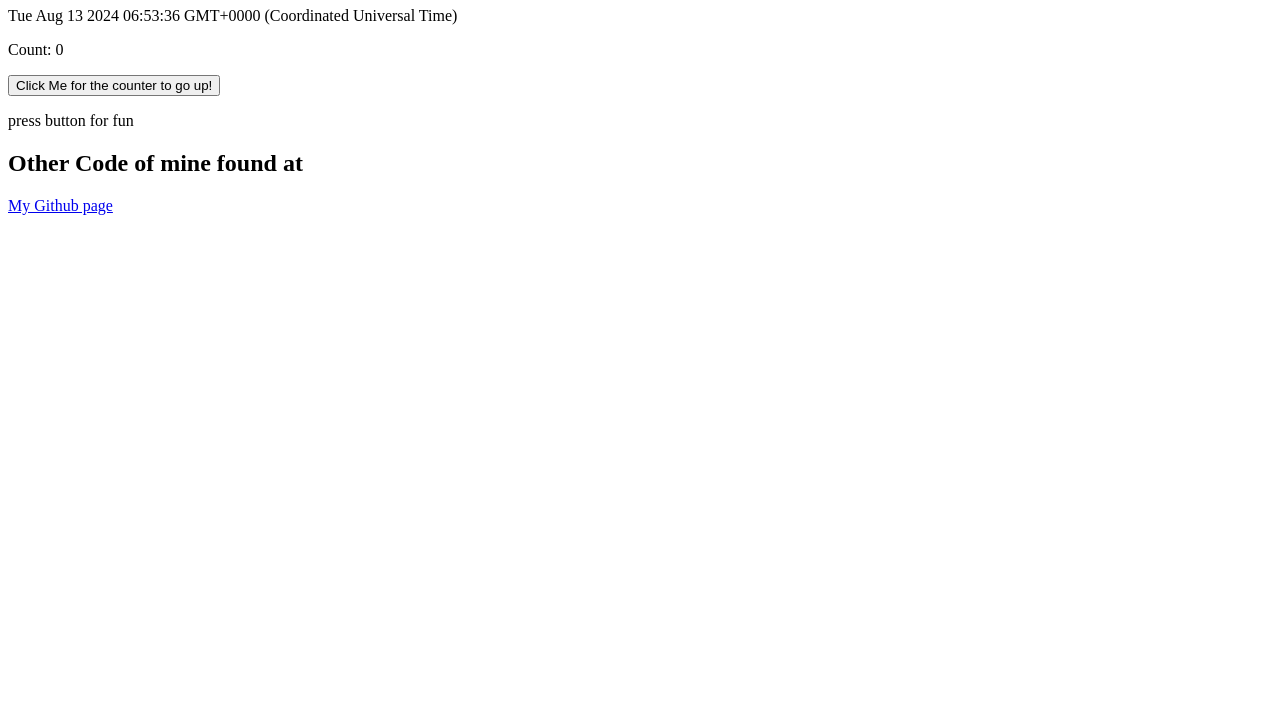
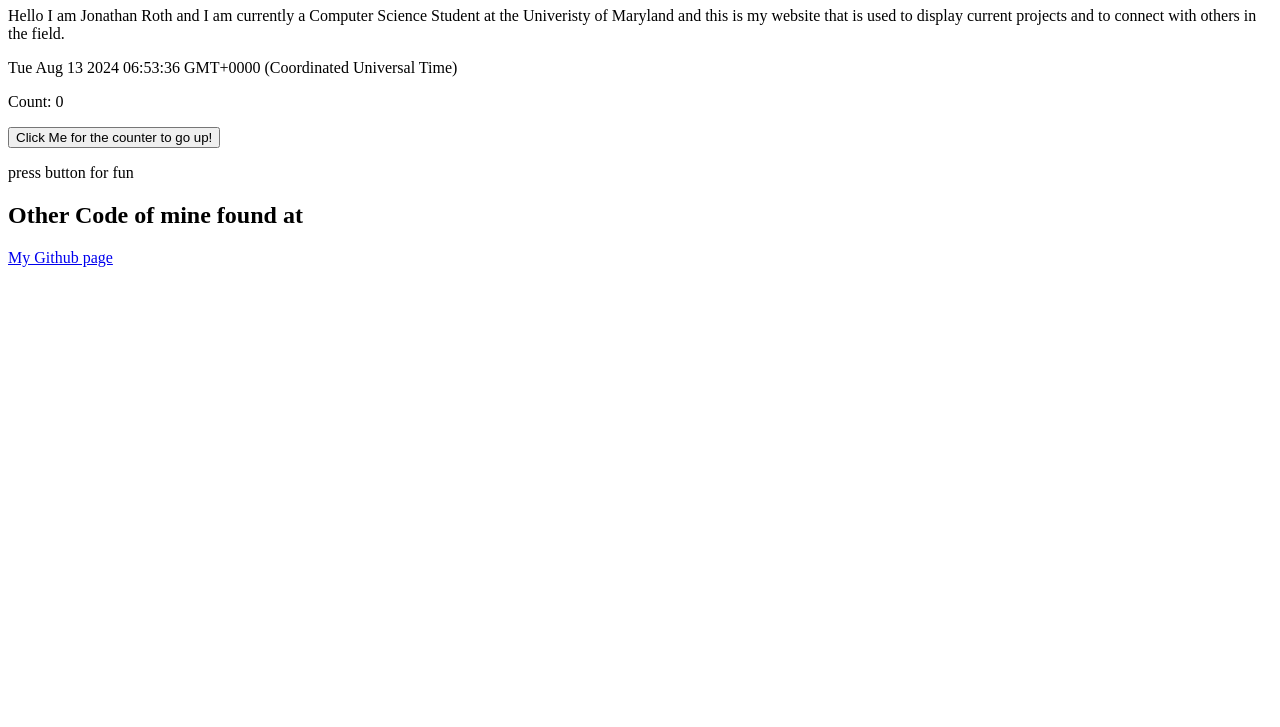
Before and after one commit to JonnyRoth2/JonnyRoth2.github.io, a plain HTML site: page index.html in a window 1280 px wide. Shown: the part 73-800 px from the top of the page. Drawn offline with Linux system fonts and the light colour scheme.

Commit message:
Update index.html

```diff
--- a/index.html
+++ b/index.html
@@ -2,6 +2,10 @@
 <html>
     <body>
         <h1>Jonathan Roth's website</h1>
+        <p align = "left">
+            Hello I am Jonathan Roth and I am currently a Computer Science Student at the Univeristy
+            of Maryland and this is my website that is used to display current projects and to connect with others in the field.
+        </p>
         <div id="display">Thu Jan 04 2024 04:07:32 GMT-0500 (Eastern Standard Time)
         </div>
         <script> document.querySelector("#display").textContent = new Date(); </script>
```
